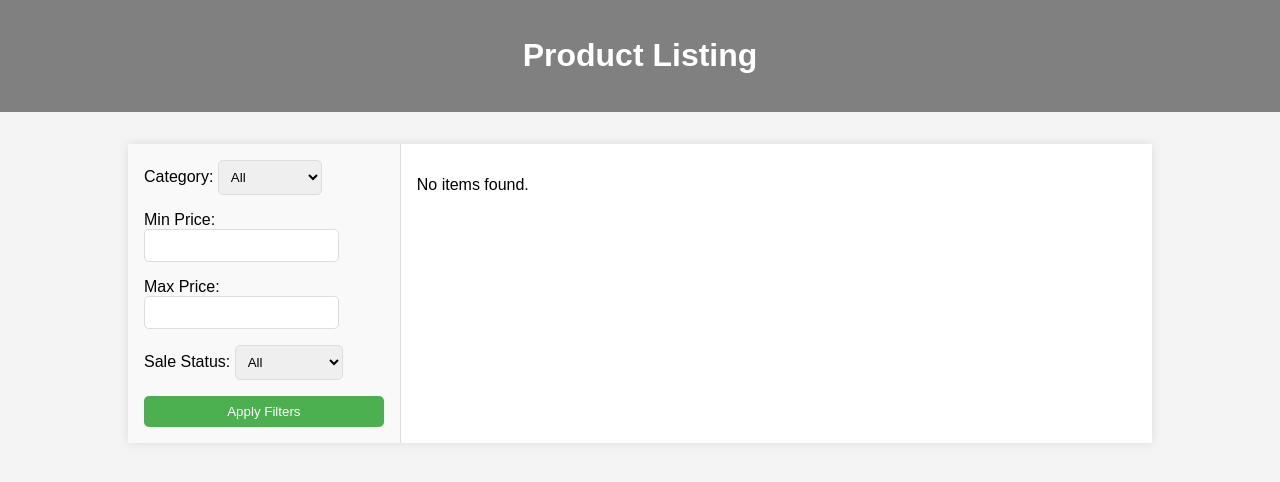
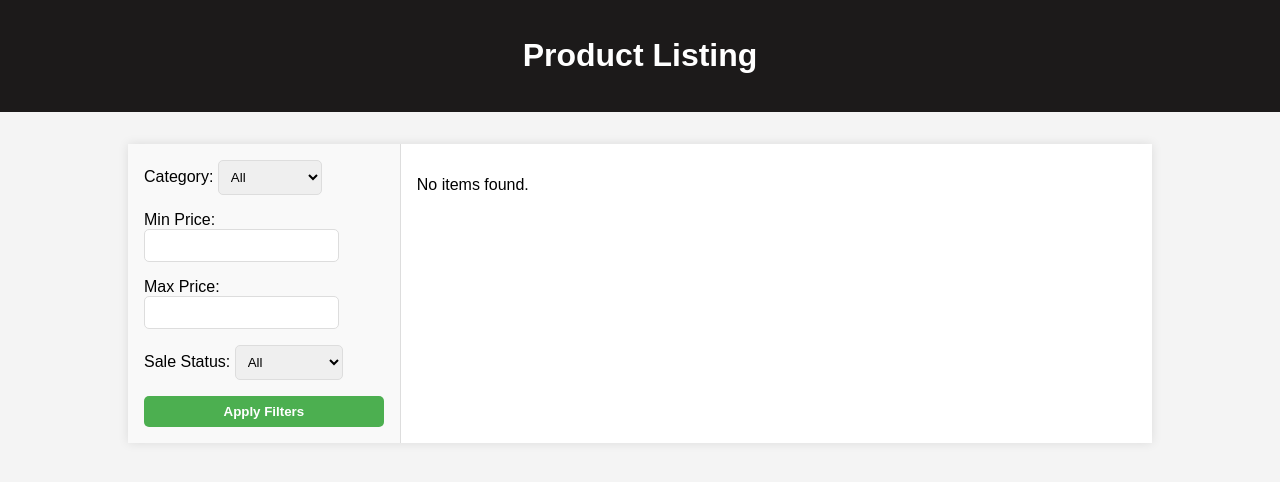
Before and after one commit to thefarhanahmad/Product-Listing-App, a PHP site: page / in a window 1280 px wide. Shown: the top 482 px of the page. Run offline with PHP 8.4, Linux system fonts and the light colour scheme; data that the repository does not hold is empty.

Commit message:
updated ui

```diff
--- a/style.css
+++ b/style.css
@@ -5,7 +5,7 @@ body {
   background-color: #f4f4f4;
 }
 header {
-  background-color: gray;
+  background-color: rgb(28, 26, 26);
   color: white;
   padding: 1rem;
   text-align: center;
@@ -50,6 +50,7 @@ form button {
   background-color: #4caf50;
   color: white;
   border: none;
+  font-weight: 600;
   border-radius: 5px;
   cursor: pointer;
 }
```
Also changed, not shown: website-screenshot.png.
